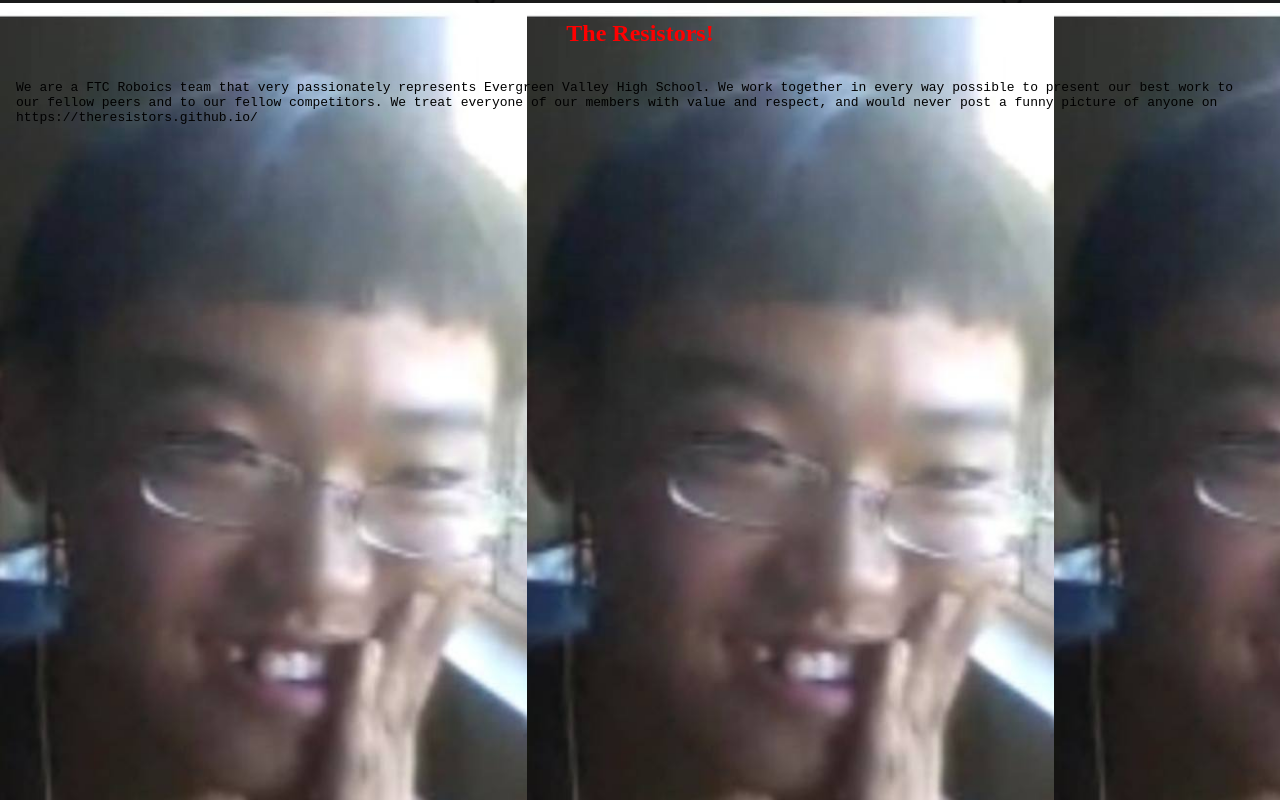
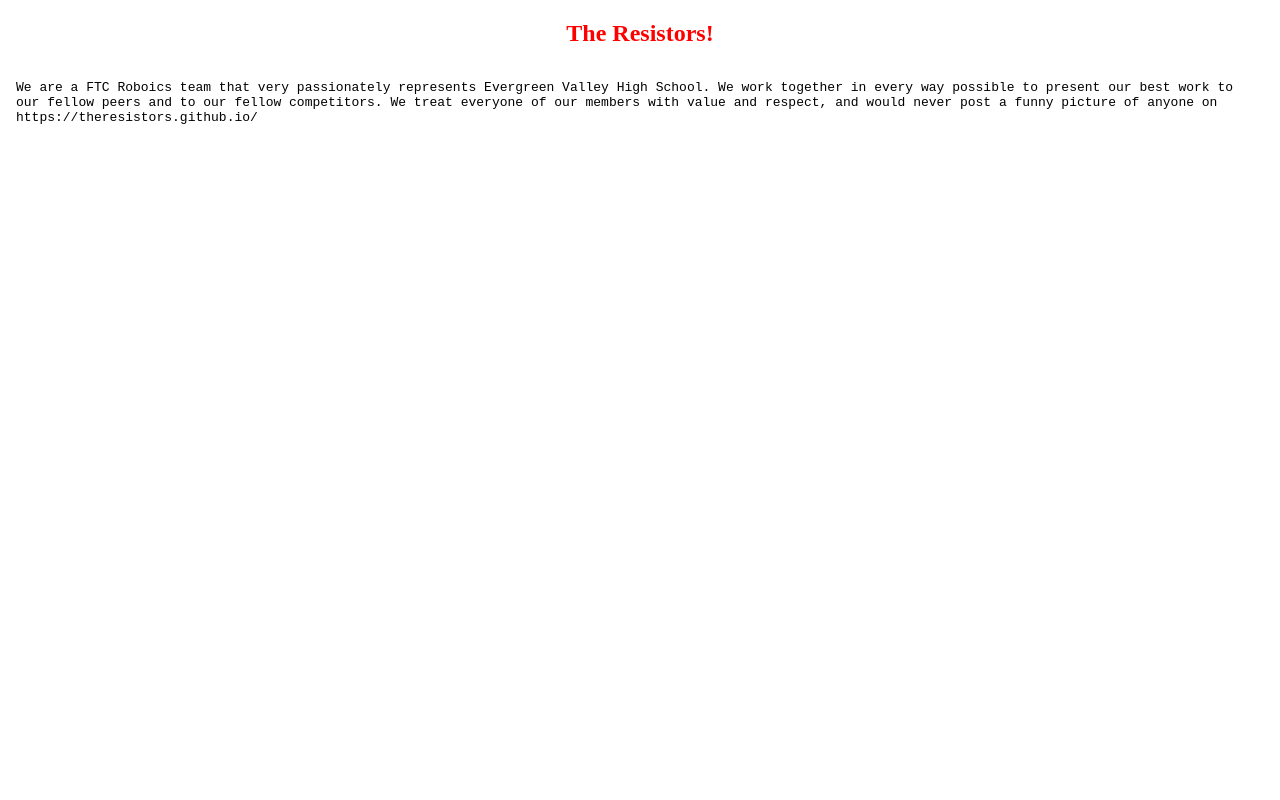
Before and after one commit to TheResistors/TheResistors.github.io, a plain HTML site: page index.html in a window 1280 px wide. Drawn offline with Linux system fonts and the light colour scheme.

Commit message:
Update index.html

```diff
--- a/index.html
+++ b/index.html
@@ -3,7 +3,7 @@
 <html lang="en">
 	<style>
 		body{
-			background-image: url("imageFiles/zheng.png");
+			background-image: url("");
 		}
 		h2{
 			color: red;
```
